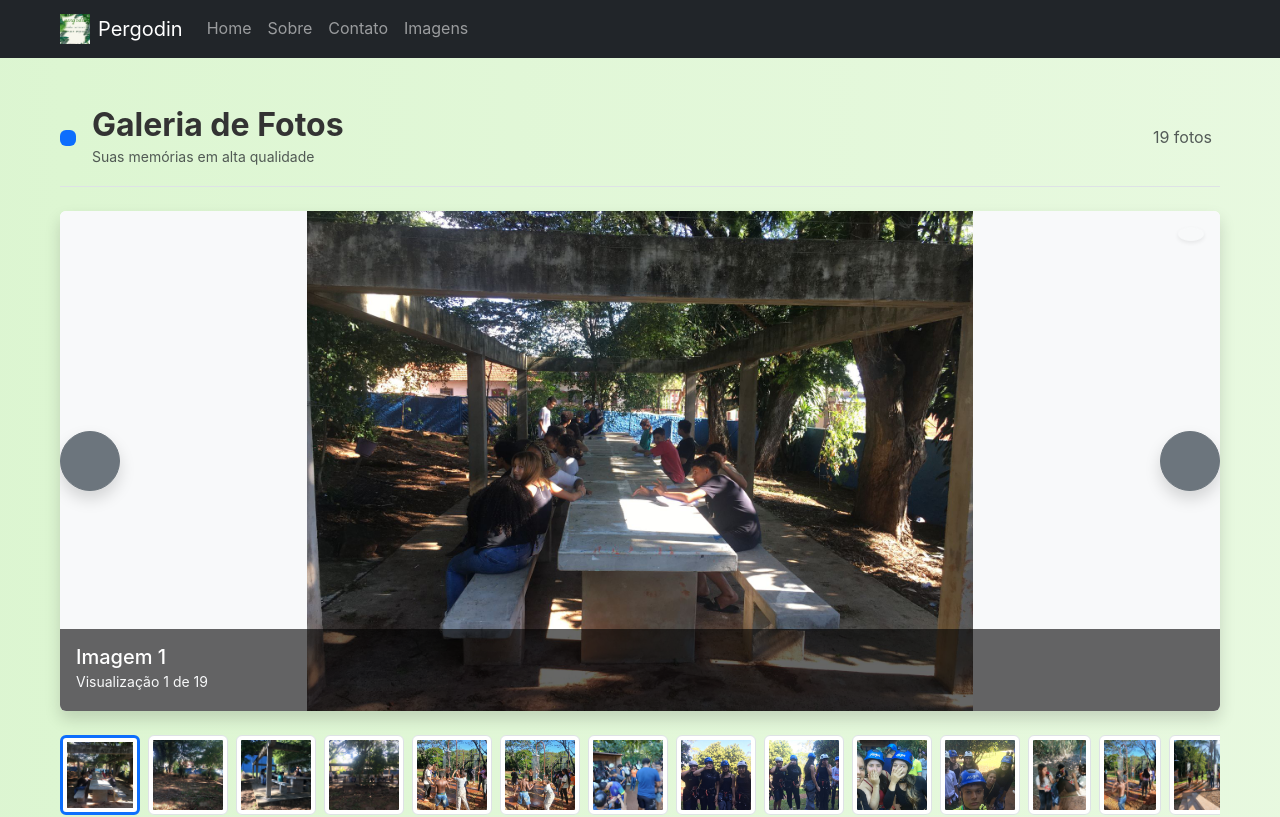
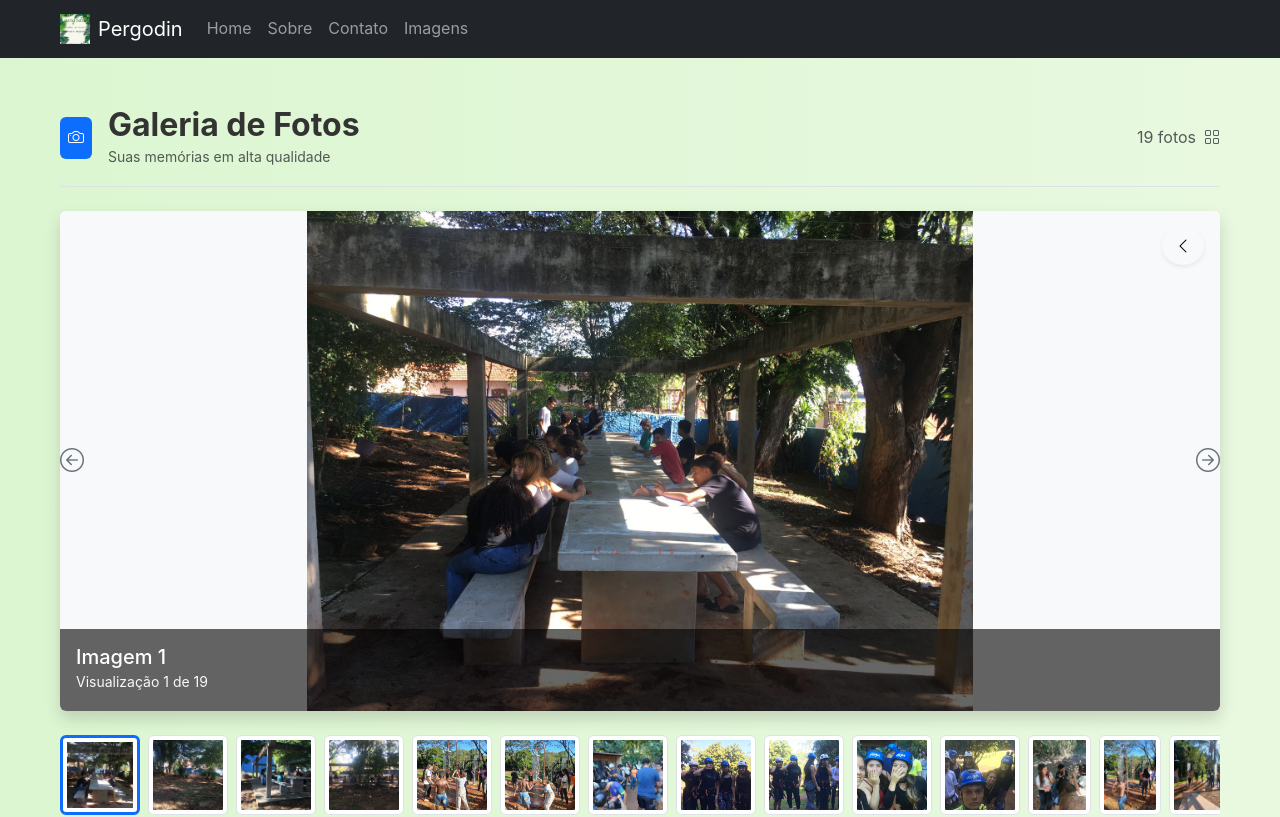
Before and after one commit to Limazxz/EletivaSite2.0, a React (Vite) app: page /imagens in a window 1280 px wide. Shown: the top 817 px of the page. Built offline with nearby package versions, Linux system fonts and the light colour scheme.

Commit message:
feat: add bootstrap-icons dependency and integrate icons in ImageGallery; remove CTA section from Sobre page

```diff
--- a/package.json
+++ b/package.json
@@ -19,6 +19,7 @@
     "@types/react": "^19.0.10",
     "@types/react-dom": "^19.0.4",
     "@vitejs/plugin-react-swc": "^3.8.0",
+    "bootstrap-icons": "^1.13.1",
     "bootstrap": "^5.3.5",
     "eslint": "^9.21.0",
     "eslint-plugin-react-hooks": "^5.1.0",
--- a/src/App.jsx
+++ b/src/App.jsx
@@ -1,5 +1,6 @@
 import "bootstrap/dist/css/bootstrap.min.css";
 import "bootstrap/dist/js/bootstrap.bundle.min";
+import "bootstrap-icons/font/bootstrap-icons.css";
 import "./App.css";
 
 import { BrowserRouter as Router, Routes, Route } from "react-router";
--- a/src/pages/Imagens.jsx
+++ b/src/pages/Imagens.jsx
@@ -113,20 +113,16 @@ export default function ImageGallery() {
         {/* Navegação */}
         {images.length > 1 && (
           <>
-            <button
-              className="btn btn-secondary position-absolute top-50 start-0 translate-middle-y rounded-circle shadow"
-              style={{ width: "60px", height: "60px" }}
+            <i
+              className="bi bi-arrow-left-circle fs-4 position-absolute top-50 start-0 translate-middle-y text-secondary"
+              style={{ cursor: "pointer" }}
               onClick={prevSlide}
-            >
-              <i className="bi bi-chevron-left fs-4"></i>
-            </button>
-            <button
-              className="btn btn-secondary position-absolute top-50 end-0 translate-middle-y rounded-circle shadow"
-              style={{ width: "60px", height: "60px" }}
+            ></i>
+            <i
+              className="bi bi-arrow-right-circle fs-4 position-absolute top-50 end-0 translate-middle-y text-secondary"
+              style={{ cursor: "pointer" }}
               onClick={nextSlide}
-            >
-              <i className="bi bi-chevron-right fs-4"></i>
-            </button>
+            ></i>
           </>
         )}
       </div>
--- a/src/pages/Sobre.jsx
+++ b/src/pages/Sobre.jsx
@@ -108,27 +108,6 @@ const Sobre = () => {
           </div>
         </div>
       </section>
-
-      {/* CTA */}
-      <section className="cta-section bg-dark">
-        <div className="container">
-          <div className="cta-content">
-            <div className="cta-text">
-              <h3>Ficou interessado?</h3>
-              <p>
-                Fale com a coordenação da escola para saber como participar da
-                eletiva!
-              </p>
-            </div>
-            <div className="cta-buttons">
-              <button className="btn btn-light m-3">📞 Fale com a gente</button>
-              <button className="btn btn-outline-light">
-                📘 Ver outras eletivas
-              </button>
-            </div>
-          </div>
-        </div>
-      </section>
     </div>
   );
 };
```
Also changed, not shown: 1 other file (tests, documents, lock files or other folders).
